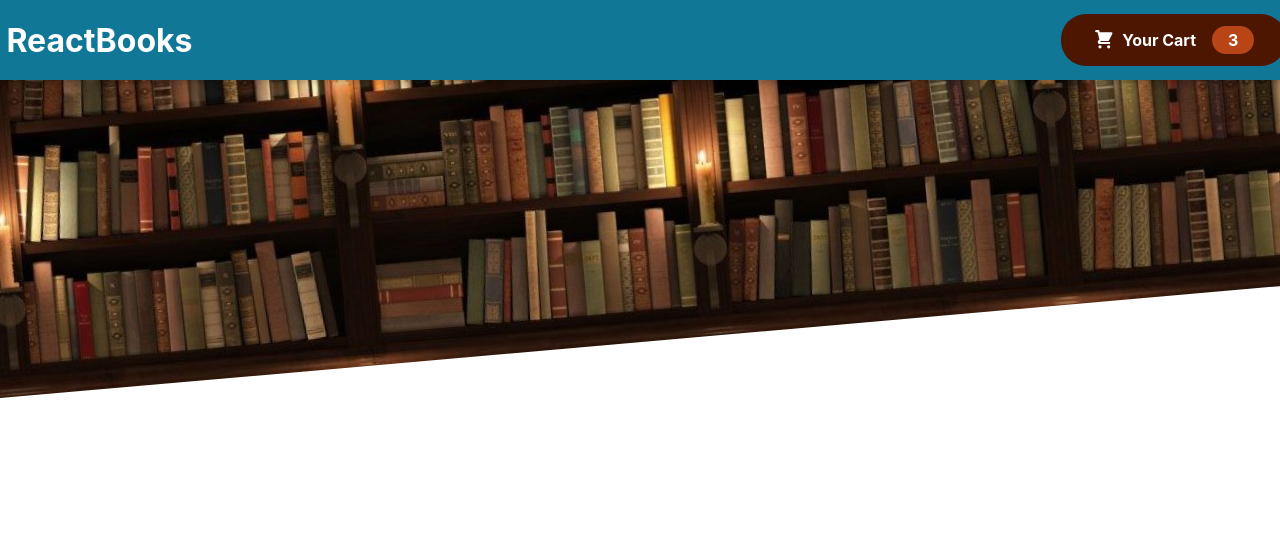
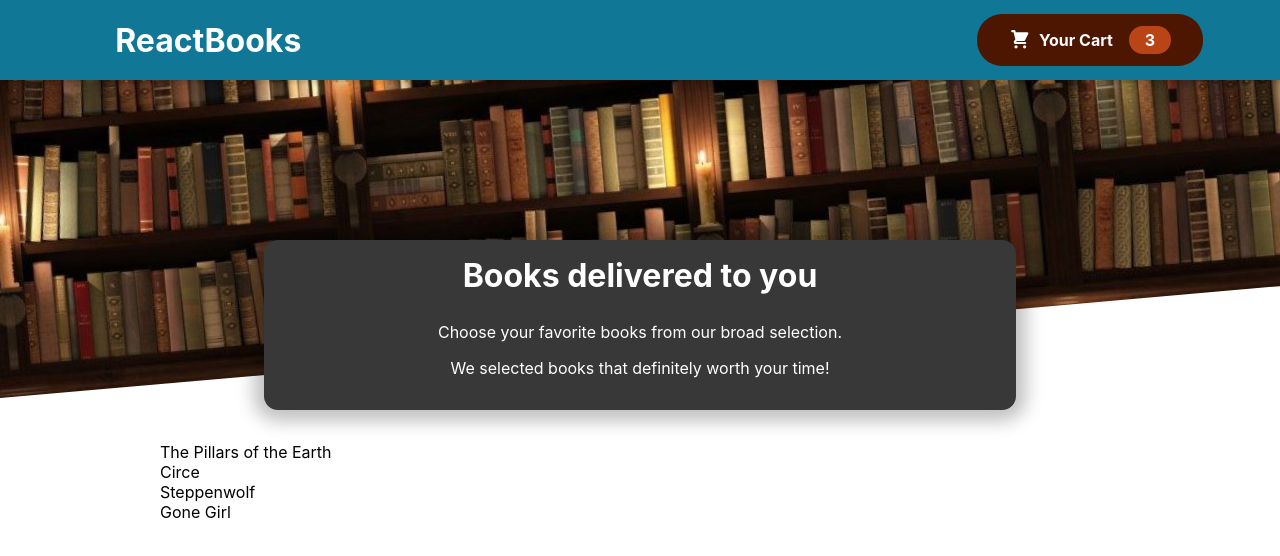
Before and after one commit to alenslyn/bookscart, a React (Create React App) app: page / in a window 1280 px wide. Shown: the top 556 px of the page. Built offline with nearby package versions, Linux system fonts and the light colour scheme.

Commit message:
feat: add books, availablebooks and summary components and styles

```diff
--- a/src/App.js
+++ b/src/App.js
@@ -1,11 +1,14 @@
 import "./App.css";
 import Header from "./components/Header/Header";
-import HeaderCartButton from "./components/Header/HeaderCartButton";
+import Books from "./components/books/Books";
 
 function App() {
   return (
     <>
       <Header />
+      <main>
+        <Books />
+      </main>
     </>
   );
 }
--- a/src/components/Header/Header.module.css
+++ b/src/components/Header/Header.module.css
@@ -2,14 +2,14 @@
   position: fixed;
   top: 0;
   left: 0;
-  width: 100%;
+  width: 85%;
   height: 5rem;
   background-color: #117797;
   color: white;
   display: flex;
   justify-content: space-between;
   align-items: center;
-  padding: 0 0.5%;
+  padding: 0 9%;
   box-shadow: 0 2px 8px rgba(0, 0, 0, 0.25);
   z-index: 10;
 }
--- /dev/null
+++ b/src/components/books/AvailableBooks.js
@@ -0,0 +1,39 @@
+import classes from "./AvailableBooks.module.css";
+
+const DUMMY_BOOKS = [
+  {
+    id: "m1",
+    name: "The Pillars of the Earth",
+    description: "Historical Fiction",
+    price: 22.99,
+  },
+  {
+    id: "m2",
+    name: "Circe",
+    description: "Mythology!",
+    price: 16.5,
+  },
+  {
+    id: "m3",
+    name: "Steppenwolf",
+    description: "Philosophy",
+    price: 12.99,
+  },
+  {
+    id: "m4",
+    name: "Gone Girl",
+    description: "Thriller",
+    price: 18.99,
+  },
+];
+
+const AvailableBooks = () => {
+  const booksList = DUMMY_BOOKS.map((book) => <li>{book.name}</li>);
+  return (
+    <section className={classes.books}>
+      <ul>{booksList}</ul>
+    </section>
+  );
+};
+
+export default AvailableBooks;
--- /dev/null
+++ b/src/components/books/AvailableBooks.module.css
@@ -0,0 +1,24 @@
+.books {
+    max-width: 60rem;
+    width: 90%;
+    margin: 2rem auto;
+    animation: meals-appear 1s ease-out forwards;
+  }
+
+  .books ul {
+    list-style: none;
+    margin: 0;
+    padding: 0;
+  }
+
+  @keyframes books-appear {
+    from {
+      opacity: 0;
+      transform: translateY(3rem);
+    }
+
+    to {
+      opacity: 1;
+      transform: translateY(0);
+    }
+  }
--- /dev/null
+++ b/src/components/books/Books.js
@@ -0,0 +1,13 @@
+import AvailableBooks from "./AvailableBooks.js";
+import BooksSummary from "./BooksSummary.js";
+
+const Books = () => {
+  return (
+    <>
+      <BooksSummary />
+      <AvailableBooks />
+    </>
+  );
+};
+
+export default Books;
--- /dev/null
+++ b/src/components/books/BooksSummary.js
@@ -0,0 +1,13 @@
+import classes from "./BooksSummary.module.css";
+
+const BooksSummary = () => {
+  return (
+    <section className={classes.summary}>
+      <h2>Books delivered to you</h2>
+      <p>Choose your favorite books from our broad selection.</p>
+      <p>We selected books that definitely worth your time!</p>
+    </section>
+  );
+};
+
+export default BooksSummary;
--- /dev/null
+++ b/src/components/books/BooksSummary.module.css
@@ -0,0 +1,18 @@
+.summary {
+  text-align: center;
+  max-width: 45rem;
+  width: 90%;
+  margin: auto;
+  margin-top: -10rem;
+  position: relative;
+  background-color: #383838;
+  color: white;
+  border-radius: 14px;
+  padding: 1rem;
+  box-shadow: 0 1px 18px 10px rgba(0, 0, 0, 0.25);
+}
+
+.summary h2 {
+  font-size: 2rem;
+  margin-top: 0;
+}
```
